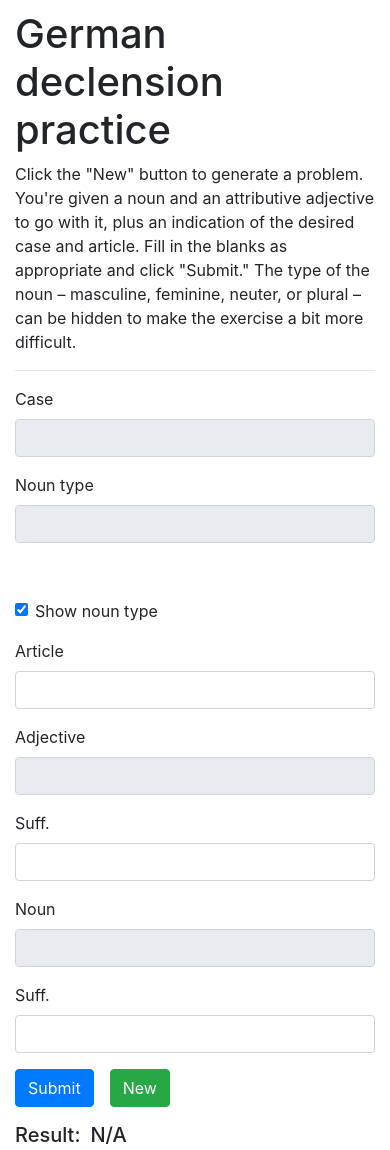
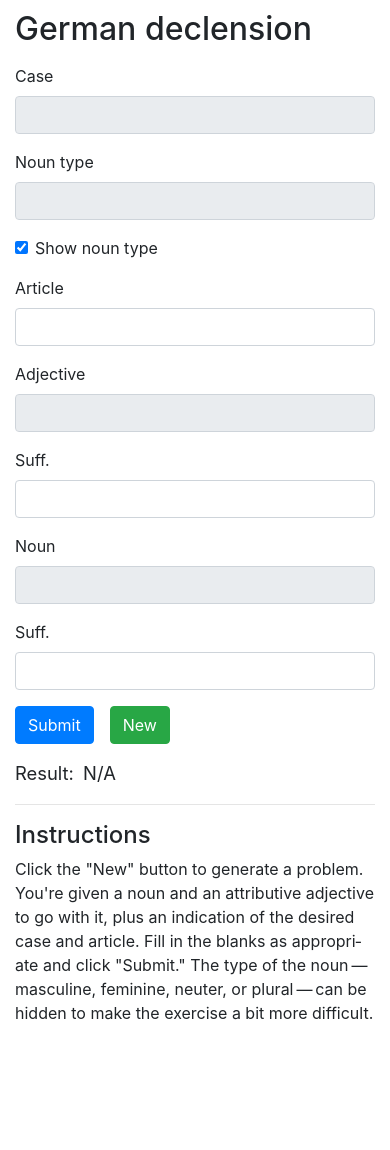
Before and after one commit to theodore-s-beers/german-declension, a website: page index.html in a window 390 px wide. After the commit the page ends 1041 px from the top, so only its background shows below. Drawn offline with Linux system fonts and the light colour scheme.

Commit message:
Improve layout for mobile

```diff
--- a/index.html
+++ b/index.html
@@ -12,7 +12,7 @@
       content="Practice German declension with pseudo-randomly generated problems."
     />
 
-    <meta property="og:title" content="German declension practice" />
+    <meta property="og:title" content="German declension" />
     <meta property="og:type" content="website" />
     <meta
       property="og:url"
@@ -28,32 +28,36 @@
     <link rel="icon" href="#" />
 
     <style>
+      h1 {
+        font-size: 200%;
+      }
+      h2 {
+        font-size: 150%;
+      }
+      p {
+        hyphens: auto;
+      }
       .container {
         max-width: 860px;
         margin-top: 0.6rem;
       }
-      #checkbox-wrapper {
-        margin-top: 2.5rem;
+      #result-line {
+        font-size: 115%;
+      }
+      @media (min-width: 768px) {
+        #checkbox-wrapper {
+          margin-top: 2.5rem;
+        }
       }
     </style>
 
-    <title>German declension practice</title>
+    <title>German declension</title>
   </head>
   <body>
     <div class="container">
-      <h1>German declension practice</h1>
+      <h1>German declension</h1>
 
-      <p>
-        Click the "New" button to generate a problem. You're given a noun and an
-        attributive adjective to go with it, plus an indication of the desired
-        case and article. Fill in the blanks as appropriate and click "Submit."
-        The type of the noun – masculine, feminine, neuter, or plural – can be
-        hidden to make the exercise a bit more difficult.
-      </p>
-
-      <hr />
-
-      <form>
+      <form class="mt-3">
         <div class="form-row">
           <div class="form-group col-md-3">
             <label for="desired-case">Case</label
@@ -119,7 +123,22 @@
         </button>
       </form>
 
-      <p class="h5 mt-3">Result:&ensp;<span id="result">N/A</span></p>
+      <p class="mt-3" id="result-line">
+        Result:&ensp;<span id="result">N/A</span>
+      </p>
+
+      <hr />
+
+      <h2>Instructions</h2>
+
+      <p>
+        Click the "New" button to generate a problem. You're given a noun and an
+        attributive adjective to go with it, plus an indication of the desired
+        case and article. Fill in the blanks as appropriate and click "Submit."
+        The type of the noun&thinsp;—&thinsp;masculine, feminine, neuter, or
+        plural&thinsp;—&thinsp;can be hidden to make the exercise a bit more
+        difficult.
+      </p>
     </div>
 
     <script src="./js/jquery-3.5.1.slim.min.js"></script>
```
